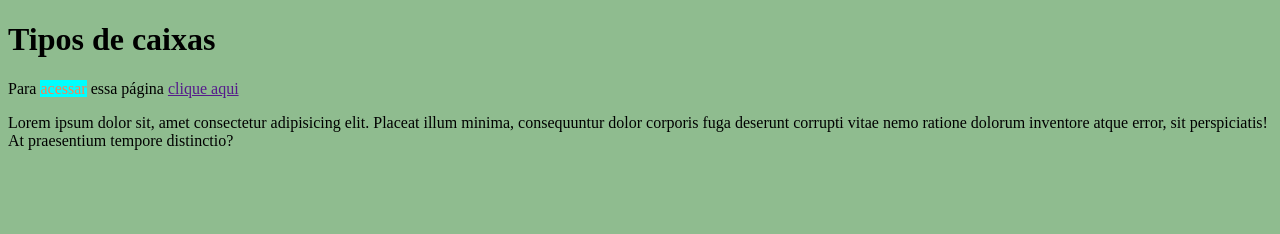
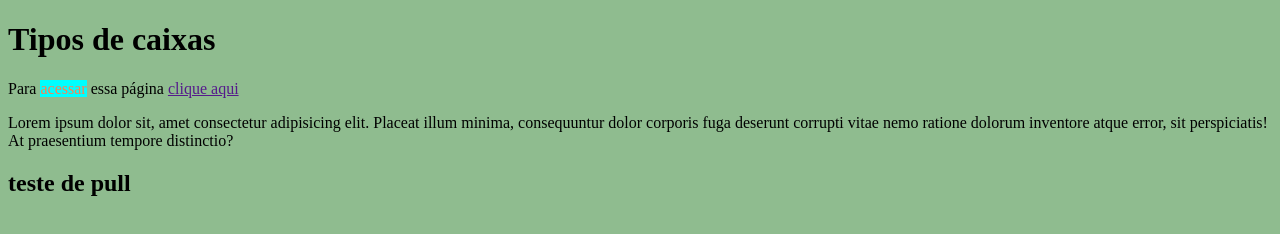
Before and after one commit to juninhonino/11-tipos-de-caixas, a plain HTML site: page index.html in a window 1280 px wide. Drawn offline with Linux system fonts and the light colour scheme.

Commit message:
Update index.html

```diff
--- a/index.html
+++ b/index.html
@@ -10,5 +10,6 @@
     <h1>Tipos de caixas</h1>
     <p>Para <span>acessar</span> essa página <a href="">clique aqui</a></p>
     <p>Lorem ipsum dolor sit, amet consectetur adipisicing elit. Placeat illum minima, consequuntur dolor corporis fuga deserunt corrupti vitae nemo ratione dolorum inventore atque error, sit perspiciatis! At praesentium tempore distinctio?</p>
+    <h2>teste de pull</h2>
 </body>
 </html>
```
